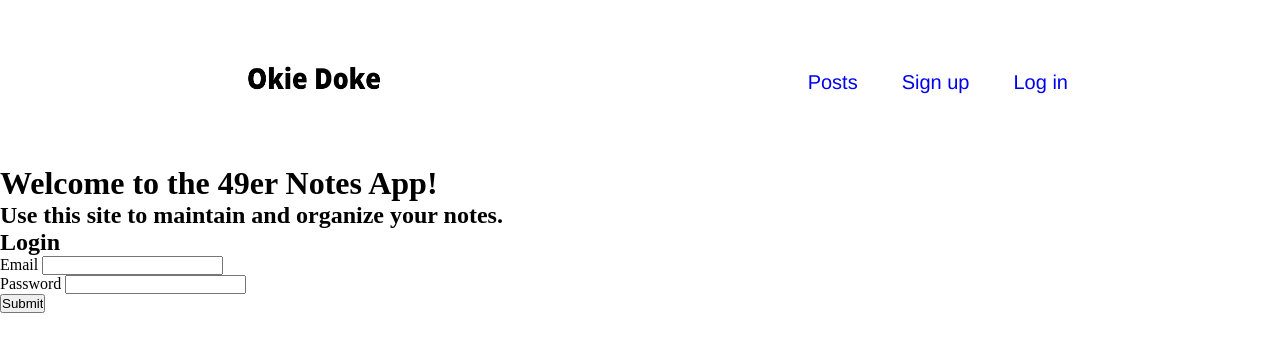
After one commit to nboakye0/Group23_ITSC3155, a Flask app: page /login in a window 1280 px wide. The commit adds this page. Shown: the top 352 px of the page. Run offline with Flask 2, Linux system fonts and the light colour scheme.

Commit message:
Fixed the login route and posts route

```diff
--- a/app.py
+++ b/app.py
@@ -6,12 +6,14 @@ from flask import Flask  # Flask is the web app that we will customize
 from flask import render_template  # render_template class to render HTML
 from flask import request
 from database import db
-from flask import redirect, url_for, session  # to redirect and use 'url_for' function
+from flask import redirect, url_for  # to redirect and use 'url_for' function
+from flask import session
 from models import User as User        # for sign in, not needed yet
 from models import Question as Question
 from models import Answer as Answer      # for replying, not needed yet
 from forms import RegisterForm
 import bcrypt
+from forms import LoginForm
 
 app = Flask(__name__)
 # configure database
@@ -30,13 +32,15 @@ with app.app_context():
 @app.route("/")
 @app.route("/index")
 def index():
-    return render_template('index.html')
+    if session.get('user'):
+        return render_template('index.html', user=session['user'])
+    return render_template("index.html")
 
 # View all questions
 @app.route("/questions")
 def get_questions():
     if session.get('user'):
-        my_questions = db.session.query(Question).all()
+        my_questions = db.session.query(Question).filter_by(user_id=session['user_id']).all()
         return render_template('questions.html', questions=my_questions, user=session['user'])
     else:
         return redirect(url_for('login'))
@@ -131,3 +135,27 @@ def register():
 
     # something went wrong - display register view
     return render_template('register.html', form=form)
+
+
+@app.route('/login', methods=['POST', 'GET'])
+def login():
+    login_form = LoginForm()
+    # validate_on_submit only validates using POST
+    if login_form.validate_on_submit():
+        # we know user exists. We can use one()
+        the_user = db.session.query(User).filter_by(email=request.form['email']).one()
+        # user exists check password entered matches stored password
+        if bcrypt.checkpw(request.form['password'].encode('utf-8'), the_user.password):
+            # password match add user info to session
+            session['user'] = the_user.first_name
+            session['user_id'] = the_user.id
+            # render view
+            return redirect(url_for('get_questions'))
+
+        # password check failed
+        # set error message to alert user
+        login_form.password.errors = ["Incorrect username or password."]
+        return render_template("login.html", form=login_form)
+    else:
+        # form did not validate or GET request
+        return render_template("login.html", form=login_form)
--- a/forms.py
+++ b/forms.py
@@ -28,3 +28,21 @@ class RegisterForm(FlaskForm):
     def validate_email(self, field):
         if db.session.query(User).filter_by(email=field.data).count() != 0:
             raise ValidationError('Username already in use')
+
+
+class LoginForm(FlaskForm):
+    class Meta:
+        csrf = False
+
+    email = StringField('Email', [
+        Email(message='Not a valid email address.'),
+        DataRequired()])
+
+    password = PasswordField('Password', [
+        DataRequired(message="Please enter a password.")])
+
+    submit = SubmitField('Submit')
+
+    def validate_email(self, field):
+        if db.session.query(User).filter_by(email=field.data).count() == 0:
+            raise ValidationError('Incorrect username or password.')
--- a/templates/index.html
+++ b/templates/index.html
@@ -14,7 +14,7 @@
           <nav>
                <ul class="nav_links">
                     <li><a href="{{ url_for('get_questions') }}">Posts</a></li>
-                    <li><a href="#">Sign up</a></li>
+                    <li><a href="{{ url_for('register') }}">Sign up</a></li>
                     <li><a href="#">Log in</a></li>
                </ul>
           </nav>
--- /dev/null
+++ b/templates/login.html
@@ -0,0 +1,48 @@
+<!DOCTYPE html>
+<html lang="en">
+<head>
+    <meta charset="UTF-8">
+    <title>Title</title>
+    <link rel="stylesheet" href="{{ url_for('static', filename='main.css') }}">
+    <link rel="stylesheet" href="{{ url_for('static', filename='forms.css') }}">
+</head>
+    <body>
+    <header>
+          <a href="{{ url_for('index') }}"><img class="logo" src="../static/OkieDoke.png" alt="logo"></a>
+          <nav>
+               <ul class="nav_links">
+                    <li><a href="{{ url_for('get_questions') }}">Posts</a></li>
+                    <li><a href="#">Sign up</a></li>
+                    <li><a href="#">Log in</a></li>
+               </ul>
+          </nav>
+    </header>
+        <h1>Welcome {% if user %}{{user}}{% endif %}to the 49er Notes App!</h1>
+
+        <h2>Use this site to maintain and organize your notes.</h2>
+        <div class="form-wrapper">
+            <h2 class="title">Login</h2>
+            <form method="POST" action="/login">
+                <div class="form-container">{{ form.email.label }} {{ form.email }}
+                    {% if form.email.errors %}
+                    <ul class="errors">
+                        {% for error in form.email.errors %}
+                        <li>{{ error }}</li>
+                        {% endfor %}
+                    </ul>
+                    {% endif %}
+                </div>
+                <div class="form-container">{{ form.password.label }} {{ form.password }}
+                    {% if form.password.errors %}
+                    <ul class="errors">
+                        {% for error in form.password.errors %}
+                        <li>{{ error }}</li>
+                        {% endfor %}
+                    </ul>
+                    {% endif %}
+                </div>
+                {{ form.submit }}
+            </form>
+        </div>
+    </body>
+</html>
```
Also changed, not shown: models.py (+10 -8 lines).
